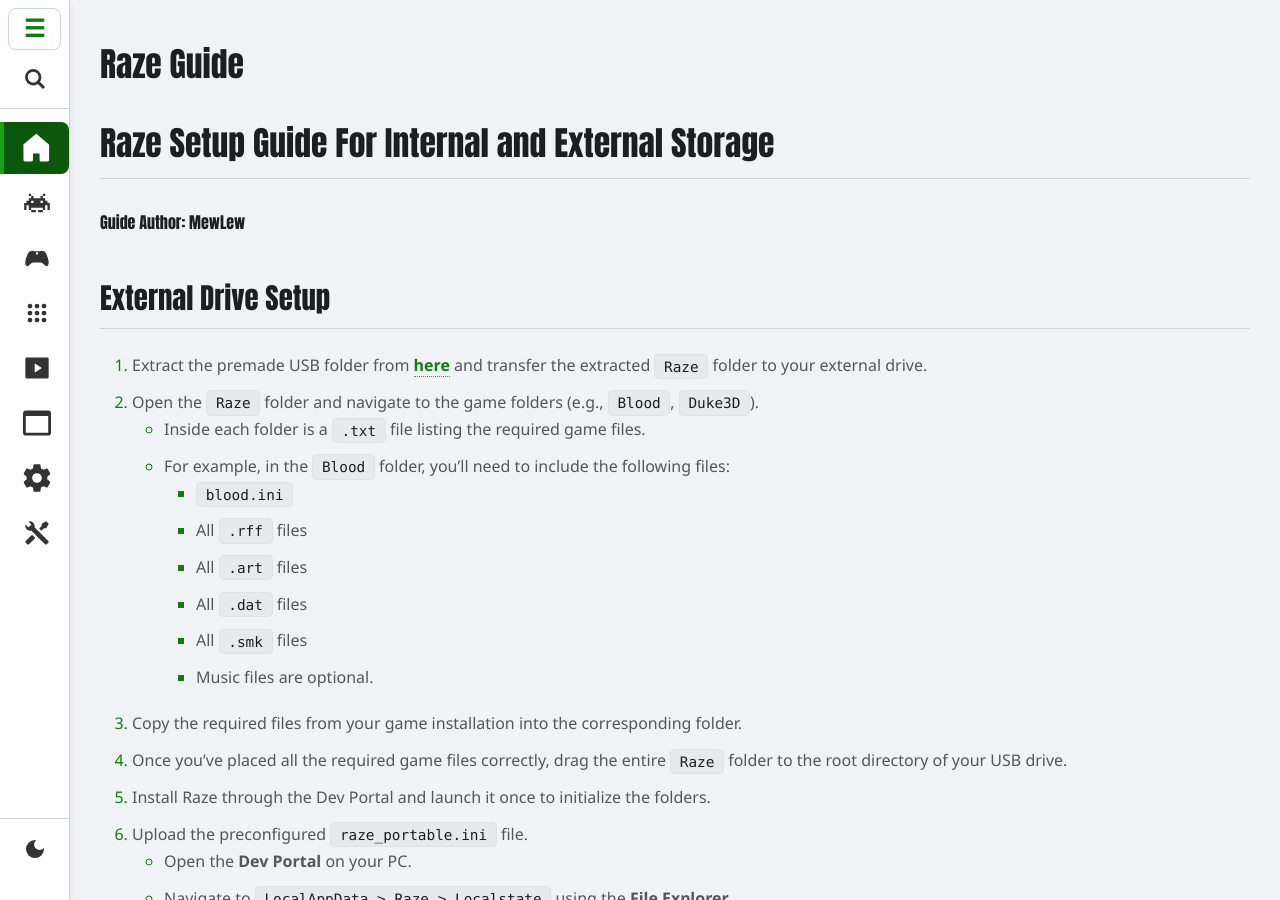
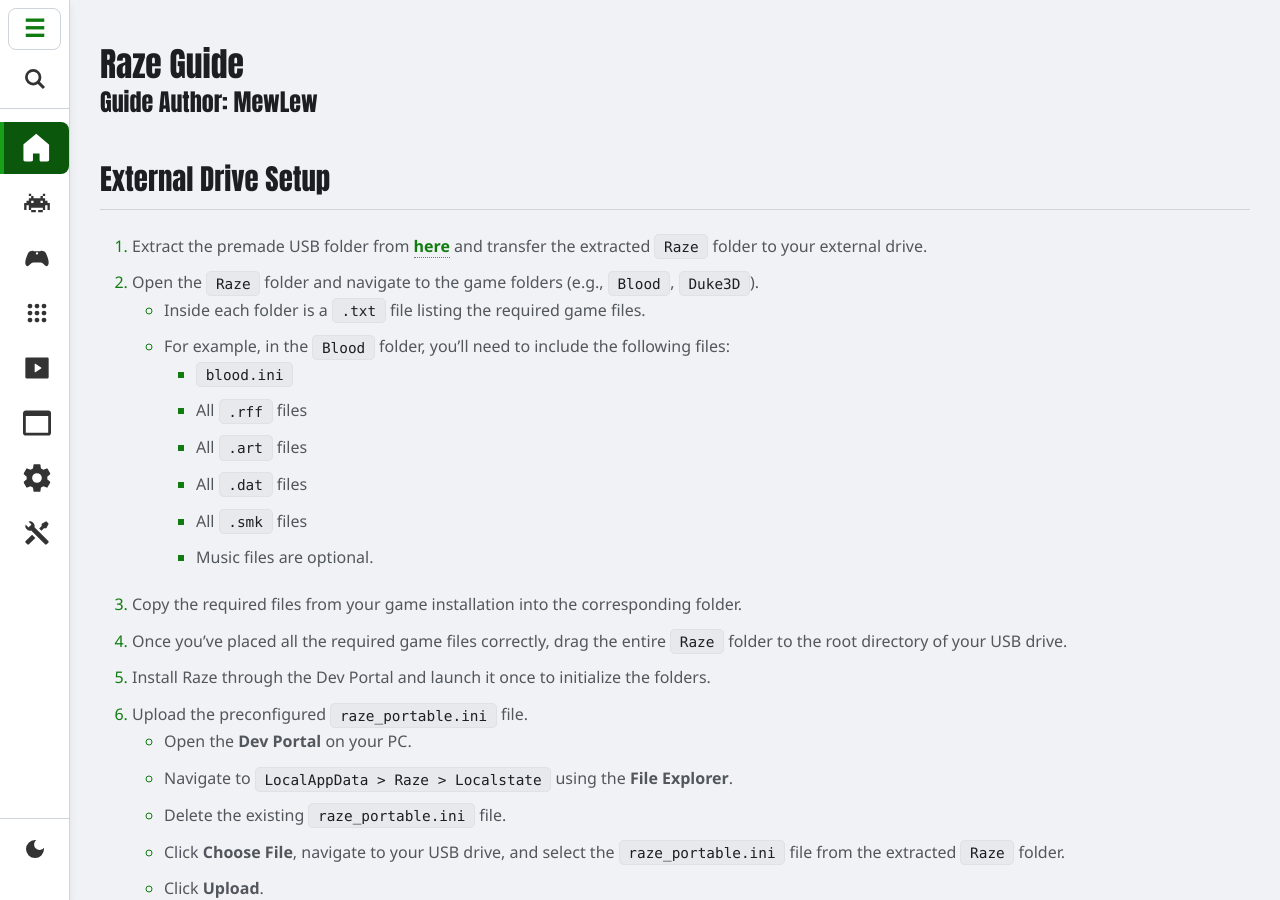
Before and after one commit to EmulationRevival/emulationrevival.github.io, a Jekyll site: the page built from guides/emulators/raze.md, in a window 1280 px wide and 900 px high. Built offline with Jekyll 4.4.1, drawn with Linux system fonts in a browser that asks for light colours.

Commit message:
Update raze.md

```diff
--- a/guides/emulators/raze.md
+++ b/guides/emulators/raze.md
@@ -3,10 +3,8 @@
 title: "Raze Guide"
 permalink: /guides/emulators/raze-guide/
 description: "A guide for setting up raze on dev mode."
+author: "Guide Author: MewLew"
 ---
-
-# Raze Setup Guide For Internal and External Storage
-#### Guide Author: MewLew
 
 ## External Drive Setup
 1. Extract the premade USB folder from [**here**](<https://discord.com/channels/1024833470020722760/1223422209431834684>) and transfer the extracted `Raze` folder to your external drive.
```
